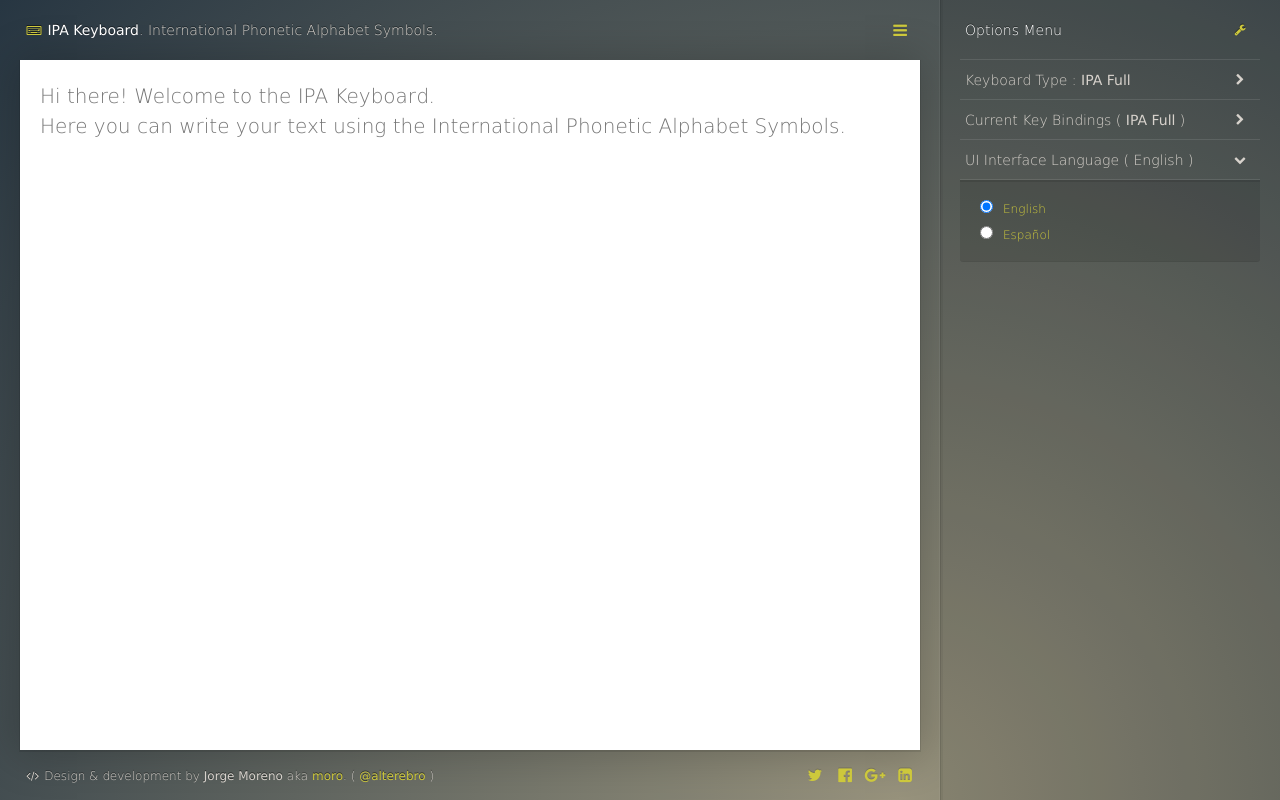
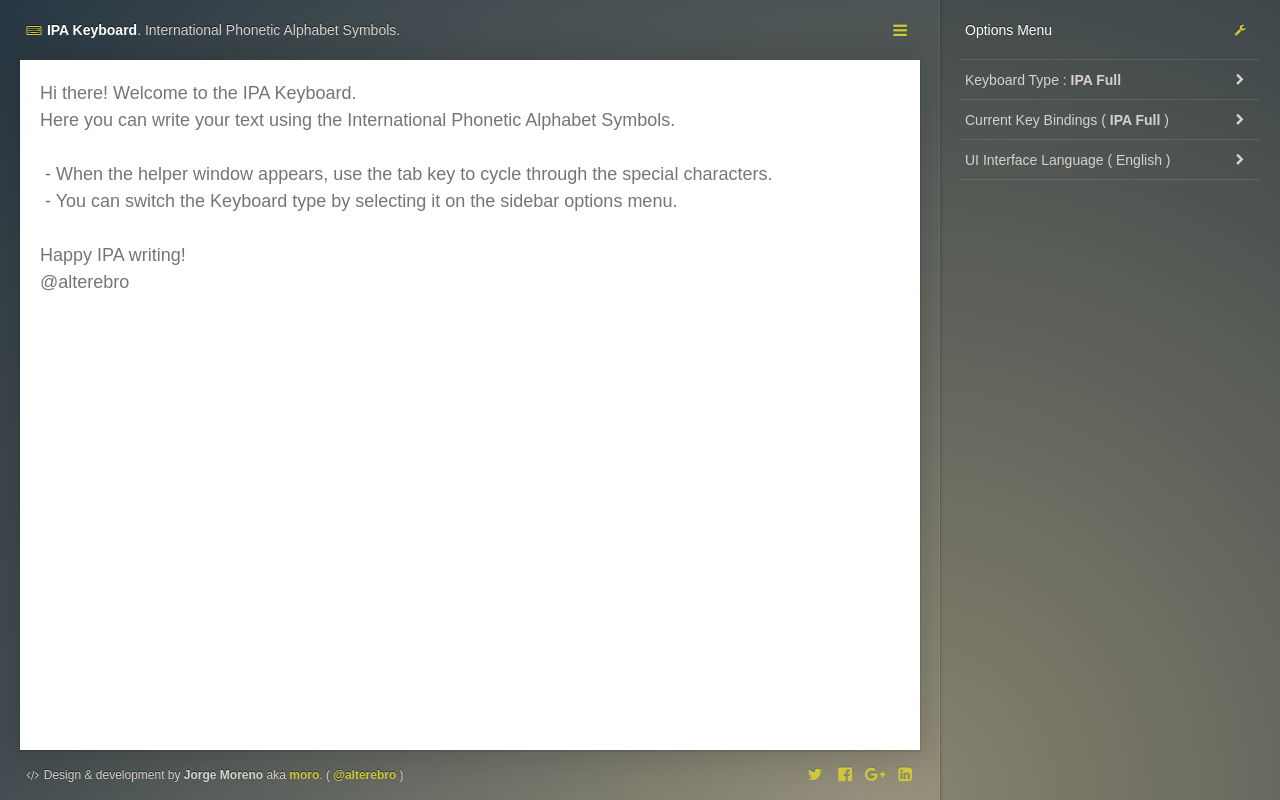
Before and after one commit to alterebro/IPA-Keyboard, a plain HTML site: page index.html in a window 1280 px wide. Drawn offline with Linux system fonts and the light colour scheme; a web font is replaced by a local one.

Commit message:
social network links and metadata

```diff
--- a/frontend/scripts/app.js
+++ b/frontend/scripts/app.js
@@ -180,7 +180,7 @@ var lang = {
 		_ui_lang : 'UI Interface Language',
 		_footer_created : 'Design &amp; development by',
 
-		_placeholder : 'Hi there! Welcome to the IPA Keyboard. \nHere you can write your text using the International Phonetic Alphabet Symbols.'
+		_placeholder : 'Hi there! Welcome to the IPA Keyboard. \nHere you can write your text using the International Phonetic Alphabet Symbols.\n\n - When the helper window appears, use the tab key to cycle through the special characters.\n - You can switch the Keyboard type by selecting it on the sidebar options menu.\n\nHappy IPA writing!\n@alterebro'
 	},
 	es : {
 		label : 'Español',
@@ -193,7 +193,7 @@ var lang = {
 		_ui_lang : 'Idioma del interface UI',
 		_footer_created : 'Diseño y desarrollo por',
 
-		_placeholder : 'Hola! Bienvenido al teclado AFI. \nAquí podrás escribir tus textos usando los simbolos del Alfabeto Fonético Internacional'
+		_placeholder : 'Hola! Bienvenido al teclado AFI. \nAquí podrás escribir tus textos usando los simbolos del Alfabeto Fonético Internacional.\n\n - Cuando aparezca la ventana de ayuda, usa la tecla de tabulador para desplazarte por los carácteres.\n - Puedes cambiar el tipo de teclado seleccionandolo en el menu de opciones lateral.\n\nFeliz escritura AFI!\n@alterebro'
 	}
 }
 
@@ -231,9 +231,15 @@ var data = {
 
 	aside_menu_type_open : false,
 	aside_menu_keys_open : false,
-	aside_menu_lang_open : true,
+	aside_menu_lang_open : false,
 
-	hide_sidebar : false
+	hide_sidebar : false,
+
+	metadata : {
+		title : 'IPA Keyboard',
+		description : 'IPA Keyboard. International Phonetic Alphabet Symbols',
+		url : 'http://alterebro.github.io/IPA-Keyboard/'
+	}
 };
 
 var started = 0;
@@ -254,13 +260,17 @@ var app = new Vue({
 		this.init();
 		this.calc_helper_offset();
 		this.create_placeholder();
+		this.socialLinks();
 
 	},
 	filters : {
 
 		beautify : function(str) {
 			return str.replace(/-/g, ' ');
-		}
+		},
+		urlencode : function(str) {
+            return encodeURIComponent(str);
+        }
 
 	},
 	methods : {
@@ -275,7 +285,7 @@ var app = new Vue({
 				counter++;
 				if ( counter >= (p.length) ) { clearInterval(interval); }
 				document.querySelector('#data-input').setAttribute('placeholder', p_str);
-			}, 10);
+			}, 5);
 
 			document.querySelector('#data-input').focus();
 
@@ -371,11 +381,21 @@ var app = new Vue({
 			this.helper_chars_current = -1;
 		},
 
+		socialLinks : function() {
+            var social_links = document.querySelectorAll('#main footer ul li a');
+            for (var i=0; i<social_links.length; i++) {
+                social_links[i].onclick = function(e) {
+                    e.preventDefault();
+                    var network_window = window.open( this.href, this.getAttribute('data-network'), 'height=350,width=600');
+                	network_window.focus();
+                }
+            }
+        },
+
 		init : function() {
 
 			data['keymap'] = data.maps[data.current_keymap];
 			data['lang'] = lang[data.current_lang];
-
 
 			var self = this;
 			var input_element = document.querySelector('#data-input');
--- a/frontend/styles/app.less
+++ b/frontend/styles/app.less
@@ -1,3 +1,4 @@
+/*
 @font-face {
     font-family: 'dejavusans';
     src: url('../fonts/dejavusans_book/DejaVuSans-webfont.eot');
@@ -18,7 +19,7 @@
     font-weight: normal;
     font-style: normal;
 }
-
+*/
 
 /*!	armazon.css v0.3.1 - Lightweight and Supersimple CSS3 Boilerplate Micro Framework built on LESS
  	(c) 2016 Jorge Moreno ( @alterebro ) - MIT License - https://github.com/alterebro/armazon.css
@@ -209,8 +210,8 @@ body {
 	background-image: radial-gradient(circle at 70% 100%, #97927c, transparent 100%);
 }
 body > * {
-	font-family: 'dejavusans', 'Voces', sans-serif;
-//	font-family: 'Voces', sans-serif;
+//	font-family: 'dejavusans', 'Voces', sans-serif;
+	font-family: 'Voces', sans-serif;
 	font-size: 1.4rem;
 	font-weight: normal;
 }
@@ -304,7 +305,8 @@ body {
 			padding: @ui-margin;
 			overflow: auto;
 			resize: none;
-			font-size: 2rem;
+			font-size: 1.8rem;
+
 			box-shadow:
 				0 2px 40px 5px fade(#000, 20%),
 				0 1px 0 1px fade(#000, 10%)
--- a/index.html
+++ b/index.html
@@ -2,13 +2,35 @@
 <html id="app">
 <head>
 	<meta charset="utf-8" />
+	<meta http-equiv="X-UA-Compatible" content="IE=edge" />
 	<title>IPA Keyboard</title>
-	<meta name="description" content="International Phonetic Alphabet Keyboard" />
-	<meta name="author" content="Jorge Moreno. @alterebro" />
+	<meta name="description" content="IPA Keyboard. International Phonetic Alphabet Symbols." />
+	<meta name="author" content="Jorge Moreno aka moro, moro.es (@alterebro)" />
 	<meta name="HandheldFriendly" content="True" />
 	<meta name="MobileOptimized" content="320" />
-	<meta name="viewport" content="user-scalable=no, initial-scale=1, maximum-scale=1, minimum-scale=1" />
-	<meta http-equiv="content-type" content="text/html;charset=utf-8" />
+	<meta name="viewport" content="width=device-width, initial-scale=1, maximum-scale=1, user-scalable=no, minimal-ui" />
+	<!--[if IEMobile]><meta http-equiv="cleartype" content="on" /><![endif]-->
+	<!--[if lt IE 9]><script src="//html5shiv.googlecode.com/svn/trunk/html5.js"></script><![endif]-->
+
+	<meta name="twitter:title" property="og:title" itemprop="title name" content="IPA Keyboard" v-bind:content="metadata.title" />
+	<meta name="twitter:description" property="og:description" itemprop="description" content="IPA Keyboard. International Phonetic Alphabet Symbols" v-bind:content="metadata.description" />
+	<meta name="twitter:url" property="og:url" itemprop="url" content="http://alterebro.github.io/IPA-Keyboard/" v-bind:content="metadata.url" />
+	<meta name="twitter:image" property="og:image" itemprop="image" content="http://alterebro.github.io/IPA-Keyboard/frontend/images/ipa-keyboard.jpg" />
+	<meta property="og:type" content="website" />
+	<meta property="fb:admins" content="636040175" />
+	<meta property="article:author" content="https://www.facebook.com/alterebro" />
+	<meta property="article:publisher" content="https://www.facebook.com/alterebro" />
+	<link href="https://plus.google.com/104877504101033707627/posts" rel="author" />
+	<link href="https://plus.google.com/104877504101033707627" rel="publisher" />
+	<meta name="twitter:card" content="summary_large_image" />
+	<meta name="twitter:site" content="@alterebro" />
+	<meta name="twitter:creator" content="@alterebro" />
+
+	<meta name="format-detection" content="telephone=no" />
+	<meta name="format-detection" content="address=no" />
+	<meta name="google" content="notranslate" />
+	<meta name="robots" content="index, follow" />
+
 	<link rel="stylesheet" type="text/css" href="https://maxcdn.bootstrapcdn.com/font-awesome/4.5.0/css/font-awesome.min.css" />
 	<link rel="stylesheet" type="text/css" href="https://fonts.googleapis.com/css?family=Voces&subset=latin,latin-ext" />
 	<link rel="stylesheet" type="text/css" href="frontend/styles/app.css" />
@@ -56,10 +78,10 @@
 			( <a href="https://twitter.com/alterebro" target="_blank" title="@alterebro. Web Development and Design">@alterebro</a> )
 		</p>
 		<ul>
-			<li><a href="#" title="Share on Twitter" onclick="alert('nothing yet...'); return false;"><i class="fa fa-twitter"></i> <span>Share on Twitter</span></a></li>
-			<li><a href="#" title="Share on FaceBook" onclick="alert('nothing yet...'); return false;"><i class="fa fa-facebook-official"></i> <span>Share on FaceBook</span></a></li>
-			<li><a href="#" title="Share on Google+" onclick="alert('nothing yet...'); return false;"><i class="fa fa-google-plus"></i> <span>Share on GooglePlus</span></a></li>
-			<li><a href="#" title="Share on LinkedIn" onclick="alert('nothing yet...'); return false;"><i class="fa fa-linkedin-square"></i> <span>Share on LinkedIn</span></a></li>
+			<li><a href="http://twitter.com/share?text={{ metadata.title | urlencode }}&url={{ metadata.url | urlencode }}&via=alterebro" title="Share on Twitter" data-network="twitter"><i class="fa fa-twitter"></i> <span>Share on Twitter</span></a></li>
+			<li><a href="http://www.facebook.com/sharer.php?u={{ metadata.url | urlencode }}&t={{ metadata.title | urlencode }}" title="Share on FaceBook" data-network="facebook"><i class="fa fa-facebook-official"></i> <span>Share on FaceBook</span></a></li>
+			<li><a href="https://plusone.google.com/_/+1/confirm?hl=en&url={{ metadata.url | urlencode }}" title="Share on Google+" data-network="googleplus"><i class="fa fa-google-plus"></i> <span>Share on GooglePlus</span></a></li>
+			<li><a href="http://www.linkedin.com/shareArticle?mini=true&url={{ metadata.url | urlencode }}&title={{ metadata.title | urlencode }}&summary={{ metadata.description | urlencode }}" title="Share on LinkedIn" data-network="linkedin"><i class="fa fa-linkedin-square"></i> <span>Share on LinkedIn</span></a></li>
 		</ul>
 	</footer>
 </div>
```
Also changed, not shown: frontend/images/ipa-keyboard.jpg (added), frontend/styles/app.css.
